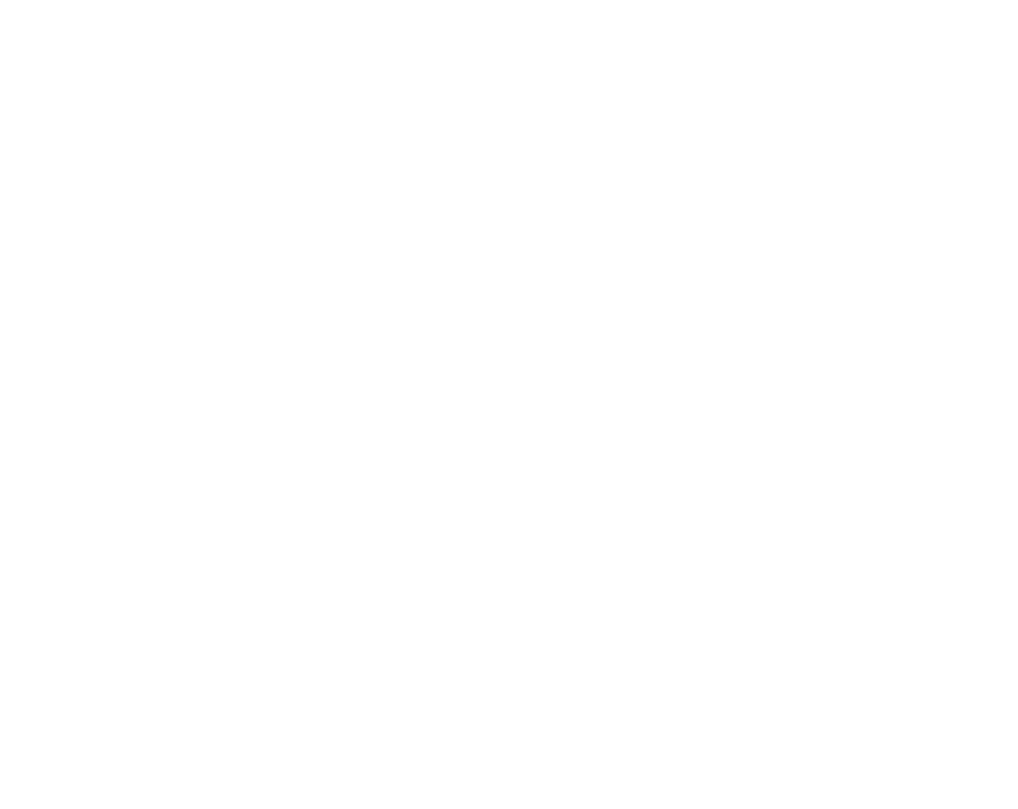
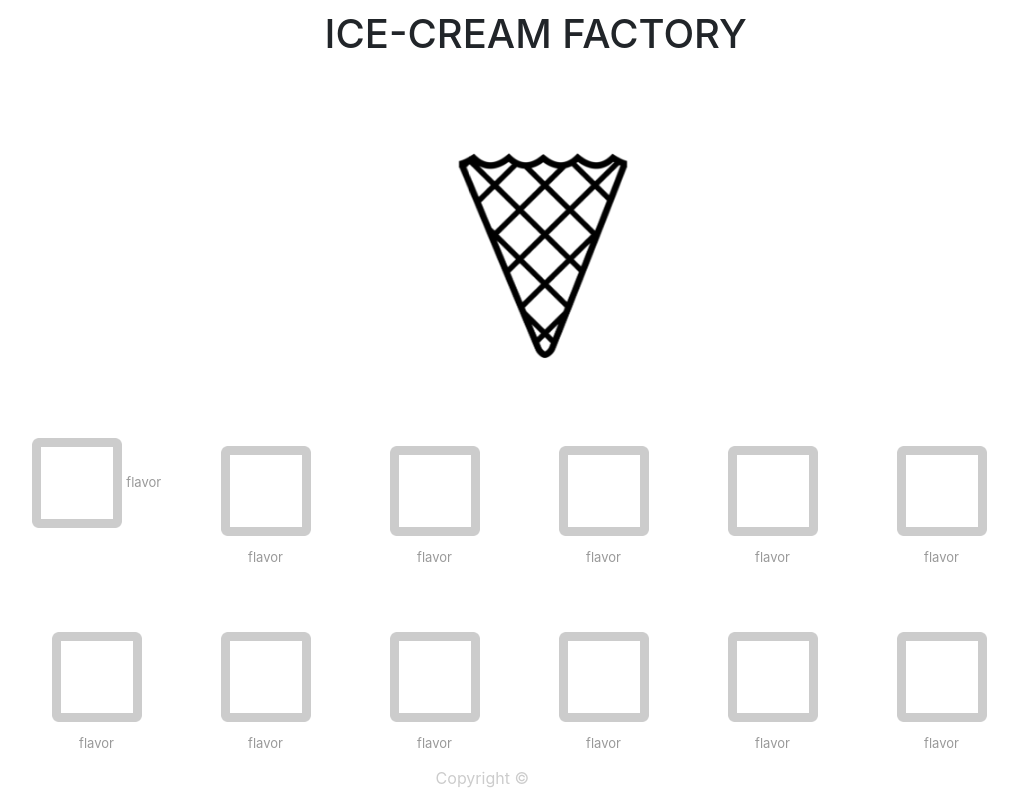
Before and after one commit to gth2103/project1, a plain HTML site: page assets/templates/flavors.html in a window 1280 px wide. Shown: the whole page, without its empty margins (121-1139 px from the left). Drawn offline with nearby package versions, Linux system fonts and the light colour scheme.

Commit message:
edited cone images

```diff
--- a/assets/static/css/style.css
+++ b/assets/static/css/style.css
@@ -8,9 +8,17 @@ label {
   transition: top 0.3s; /* Transition effect when sliding down (and up) */
 }
 
-
 .size:hover {
     opacity: 0.2;
+}
+
+.flavor-img {
+	max-height: 90px;
+	opacity: 0.2;
+}
+
+.flavor-img:hover {
+	opacity: 1;
 }
 
 #small-cone {
@@ -18,11 +26,11 @@ label {
 }
 
 #medium-cone {
-	max-height: 175px;
+	max-height: 190px;
 }
 
 #large-cone {
-	max-height: 200px;
+	max-height: 230px;
 }
 
 #small-cup {
@@ -33,15 +41,14 @@ label {
 #medium-cup {
 	height: 190px;
 	width: 130px ;
-
 }
 
 #large-cup {
-	height: 220px;
+	height: 230px;
 	width: 150px ;
-
 }
 
 .footer {
 	color: #cccccc;
+	bottom:10px;
 }
--- a/assets/static/javascript/factory.js
+++ b/assets/static/javascript/factory.js
@@ -8,7 +8,7 @@ $('document').ready(function(){
            $('.title').css('top', '-50px')
            $('.footer').css('bottom', '-50px')
         } else {
-        	$('.title').css('top', '20px')
+        	$('.title').css('top', '10px')
         	$('.footer').css('bottom', '10px')
         }
 
--- a/assets/templates/flavors.html
+++ b/assets/templates/flavors.html
@@ -0,0 +1,100 @@
+<!DOCTYPE html>
+<html>
+    <head>
+        <title>
+            Ice-Cream Shop
+        </title>
+        <link rel="stylesheet" href="https://stackpath.bootstrapcdn.com/bootstrap/4.3.1/css/bootstrap.min.css"
+            integrity="sha384-ggOyR0iXCbMQv3Xipma34MD+dH/1fQ784/j6cY/iJTQUOhcWr7x9JvoRxT2MZw1T"
+            crossorigin="anonymous">
+
+         <script  src="https://code.jquery.com/jquery-3.4.1.js"
+            integrity="sha256-WpOohJOqMqqyKL9FccASB9O0KwACQJpFTUBLTYOVvVU="
+            crossorigin="anonymous">
+         </script>
+
+         <script src="https://cdnjs.cloudflare.com/ajax/libs/popper.js/1.12.9/umd/popper.min.js"
+             integrity="sha384-ApNbgh9B+Y1QKtv3Rn7W3mgPxhU9K/ScQsAP7hUibX39j7fakFPskvXusvfa0b4Q"
+             crossorigin="anonymous">
+         </script>
+         <script src="https://maxcdn.bootstrapcdn.com/bootstrap/4.0.0/js/bootstrap.min.js"
+             integrity="sha384-JZR6Spejh4U02d8jOt6vLEHfe/JQGiRRSQQxSfFWpi1MquVdAyjUar5+76PVCmYl"
+             crossorigin="anonymous">
+         </script>
+
+         <link rel="stylesheet" href="../static/css/style.css">
+
+         <script type="text/javascript" src="../static/javascript/factory.js"></script>
+    </head>
+    <body>
+        <div class="container">
+            <div class="row">
+                <div class="col-11 title text-center position-fixed">
+                    <h1>ICE-CREAM FACTORY</h1>
+                </div>
+            </div>
+            <div class="row m-5 pt-5 position-relative">
+                <div class="col-12 m-4 size cone cone-3 text-center">
+                    <img id="large-cone" class="m-2" src="../static/images/icecream-cone.png">
+                </div>
+            </div>
+            <div class="row m-5">
+                <div class="col-2 flavor text-center">
+                    <img id="flavor-1" class=" flavor-img" src="../static/images/square.png">
+                    <label for="flavor-1"> flavor </label>
+                </div>
+                <div class="col-2 flavor text-center">
+                    <img id="flavor-2" class="m-2 flavor-img" src="../static/images/square.png">
+                    <label for="flavor-2"> flavor </label>
+                </div>
+                <div class="col-2 flavor text-center">
+                    <img id="flavor-3" class="m-2 flavor-img" src="../static/images/square.png">
+                    <label for="flavor-3"> flavor </label>
+                </div>
+                <div class="col-2 flavor text-center">
+                    <img id="flavor" class="m-2 flavor-img" src="../static/images/square.png">
+                    <label for="flavor-4"> flavor </label>
+                </div>
+                <div class="col-2 flavor text-center">
+                    <img id="flavor-5" class="m-2 flavor-img" src="../static/images/square.png">
+                    <label for="flavor-5"> flavor </label>
+                </div>
+                <div class="col-2 flavor text-center">
+                    <img id="flavor-6" class="m-2 flavor-img" src="../static/images/square.png">
+                    <label for="flavor-6"> flavor </label>
+                </div>
+            </div>
+            <div class="row m-5">
+                <div class="col-2 flavor text-center">
+                    <img id="flavor-7" class="m-2 flavor-img" src="../static/images/square.png">
+                    <label for="flavor-7"> flavor </label>
+                </div>
+                <div class="col-2 flavor text-center">
+                    <img id="flavor-8" class="m-2 flavor-img" src="../static/images/square.png">
+                    <label for="flavor-8"> flavor </label>
+                </div>
+                <div class="col-2 flavor text-center">
+                    <img id="flavor-9" class="m-2 flavor-img" src="../static/images/square.png">
+                    <label for="flavor-9"> flavor </label>
+                </div>
+                <div class="col-2 flavor text-center">
+                    <img id="flavor-10" class="m-2 flavor-img" src="../static/images/square.png">
+                    <label for="flavor-10"> flavor </label>
+                </div>
+                <div class="col-2 flavor text-center">
+                    <img id="flavor-11" class="m-2 flavor-img" src="../static/images/square.png">
+                    <label for="flavor-11"> flavor </label>
+                </div>
+                <div class="col-2 flavor text-center">
+                    <img id="flavor-12" class="m-2 flavor-img" src="../static/images/square.png">
+                    <label for="flavor-12"> flavor </label>
+                </div>
+            </div>
+            <div class="row">
+                <div class="col-10 pt-5 footer position-fixed text-center">
+                    Copyright &copy;
+                </div>
+            </div>
+        </div>
+    </body>
+</html>
```
Also changed, not shown: index.html (+0 -4 lines), assets/static/images/icecream-cone-2.png (added), assets/static/images/icecream-cone-3.png (added), assets/static/images/icecream-cone.png (added), assets/static/images/square.png (added).
